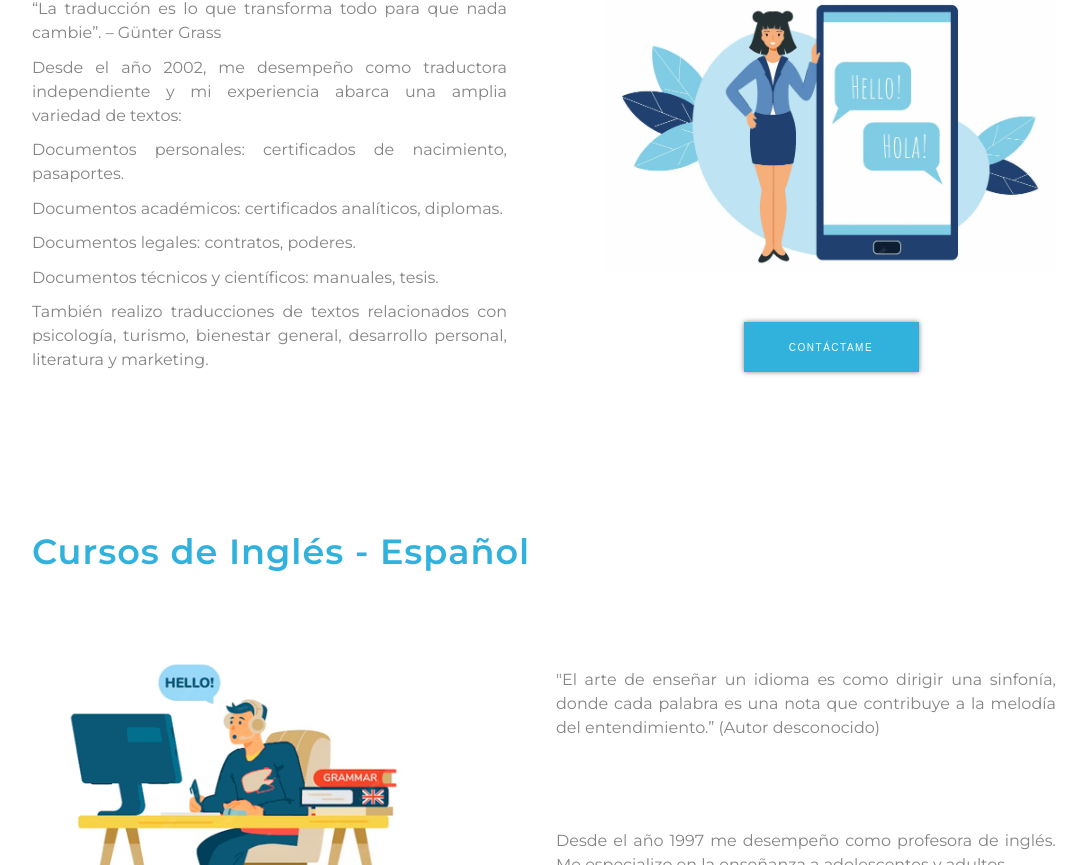
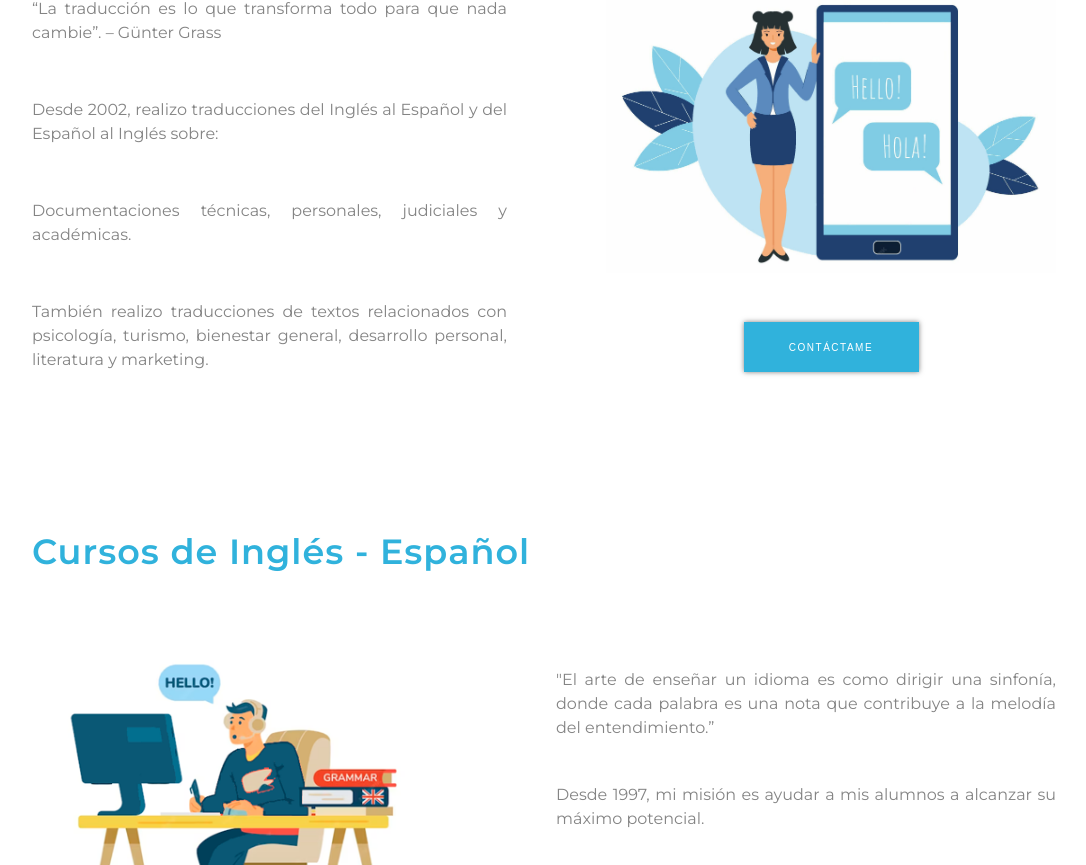
Before and after one commit to TechBayTB/paula-paramos-landing, a React (Create React App) app: page / in a window 1280 px wide. Shown: the part 3235-4100 px from the top of the page, without its empty margins (96-1182 px from the left). Built offline with nearby package versions, Linux system fonts and the light colour scheme; the HTML template or start-up script is replaced by a standard one.

Commit message:
Avances - Maxi

```diff
--- a/src/components/Courses/CoursesText.js
+++ b/src/components/Courses/CoursesText.js
@@ -1,11 +1,13 @@
 export const CoursesTextES= [
-    {text: '"El arte de enseñar un idioma es como dirigir una sinfonía, donde cada palabra es una nota que contribuye a la melodía del entendimiento.” (Autor desconocido)'},
-    {text: 'Desde el año 1997 me desempeño como profesora de inglés. Me especializo en la enseñanza a adolescentes y adultos.'},
+    {text: '"El arte de enseñar un idioma es como dirigir una sinfonía, donde cada palabra es una nota que contribuye a la melodía del entendimiento.”'},
+    {text: 'Desde 1997, mi misión es ayudar a mis alumnos a alcanzar su máximo potencial.'},
+    {text: 'La enseñanza es exclusivamente de modalidad virtual para todos los niveles, tanto para adolescentes como para adultos.'},
     {text: "Fomento la expresión escrita a través de ejercicios creativos, redacción de ensayos y correcciones personalizadas. Desarrollarás tus habilidades para comunicar tus ideas de manera clara y efectiva por escrito."},
 ];
 
 export const CoursesTextEN= [
-    {text: '"The art of teaching a language is like conducting a symphony, where each word is a note contributing to the melody of understanding". (Author Unknown)'},
-    {text: "Since 1997, I have been dedicated to teaching English to adolescents and adults."},
-    {text: 'Foster written expression through creative exercises, essay writing, and personalized corrections.'},
+    {text: '"The art of teaching a language is like conducting a symphony, where each word is a note contributing to the melody of understanding."'},
+    {text: "Since 1997, my mission has been to help my students reach their full potential."},
+    {text: "The teaching is exclusively in virtual mode for all levels, both for adolescents and adults."},
+    {text: 'Foster written expression through creative exercises, essay writing, and personalized corrections. You will develop your skills to communicate your ideas clearly and effectively in writing.'},
 ];
--- a/src/components/Info/Info.css
+++ b/src/components/Info/Info.css
@@ -1,7 +1,6 @@
 .info-container{
     display: flex;
     justify-content: center;
-    background-color: #f9f9f9ec;
     padding: 50px 0px;
 }
 
--- a/src/components/Translation/TranslationText.js
+++ b/src/components/Translation/TranslationText.js
@@ -1,19 +1,13 @@
 export const translationsTextES= [
     {text: '“La traducción es lo que transforma todo para que nada cambie”. – Günter  Grass'},
-    {text: "Desde el año 2002, me desempeño como traductora independiente y mi experiencia abarca una amplia variedad de textos:"},
-    {text: "Documentos personales: certificados de nacimiento, pasaportes."},
-    {text: "Documentos académicos: certificados analíticos, diplomas."},
-    {text: "Documentos legales: contratos, poderes."},
-    {text: "Documentos técnicos y científicos: manuales, tesis."},
+    {text: 'Desde 2002, realizo traducciones del Inglés al Español y del Español al Inglés sobre:'},
+    {text: "Documentaciones técnicas, personales, judiciales y académicas."},
     {text: "También realizo traducciones de textos relacionados con psicología, turismo, bienestar general, desarrollo personal, literatura y marketing."},
 ];
 
 export const translationsTextEN= [
     {text: '“Translation is that with transforms everything so that nothing changes.” – Günter  Grass '},
     {text: "Since 2002, I have been dedicated to independent translation, with expertise in a diverse range of texts:"},
-    {text: "Personal Documents: birth certificates, passports."},
-    {text: "Academic Documents: academic transcripts, diplomas."},
-    {text: "Legal Documents: agreements, powers-of-attorneys."},
-    {text: "Technical and Scientific Documents: manuals, theses."},
+    {text: "Personal, Technical, Scientific, Academic and Legal Documents."},
     {text: "Additionally, I work with texts related to psychology, tourism, general well-being, personal development, literature, and marketing."},
 ];
```
